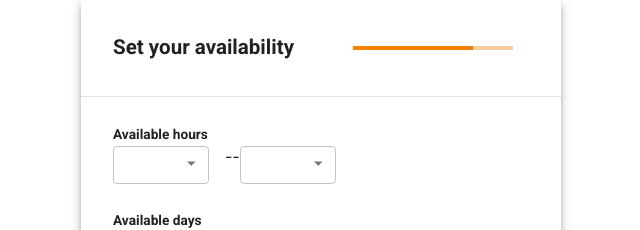
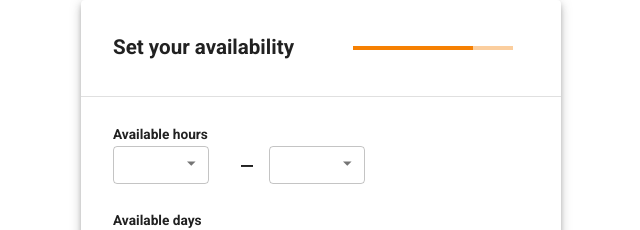
Before and after one commit to hatchways/team-yugioh, a React (Create React App) app in the folder client/: page /onboarding/3 in a window 1280 px wide. Shown: the top 230 px of the page, without its empty margins (319-959 px from the left). Built offline with nearby package versions, Linux system fonts and the light colour scheme.

Commit message:
fix the dash style between the two time select box

```diff
--- a/client/src/pages/OnBoarding/SetAvailability.js
+++ b/client/src/pages/OnBoarding/SetAvailability.js
@@ -1,5 +1,11 @@
 import React from "react";
-import { Grid, Typography, Button, makeStyles } from "@material-ui/core";
+import {
+  Grid,
+  Typography,
+  Button,
+  makeStyles,
+  Divider,
+} from "@material-ui/core";
 import { Link } from "react-router-dom";
 import PropTypes from "prop-types";
 
@@ -25,10 +31,14 @@ const SetAvailability = (props) => {
           Available hours
         </Typography>
 
-        <Grid container item>
-          <AvailableHours hour={startHour} setHour={setStartHour} />
-          <div>--</div>
-          <AvailableHours hour={finishHour} setHour={setFinishHour} />
+        <Grid container item spacing={4} alignItems="center">
+          <Grid item>
+            <AvailableHours hour={startHour} setHour={setStartHour} />
+          </Grid>
+          <div className={classes.dash}>&ndash;</div>
+          <Grid item>
+            <AvailableHours hour={finishHour} setHour={setFinishHour} />
+          </Grid>
         </Grid>
       </Grid>
 
@@ -87,6 +97,9 @@ const useStyles = makeStyles((theme) => ({
     bottom: "2em",
     width: "3em",
   },
+  dash: {
+    fontSize: theme.spacing(3),
+  },
 }));
 
 SetAvailability.propTypes = {
```
